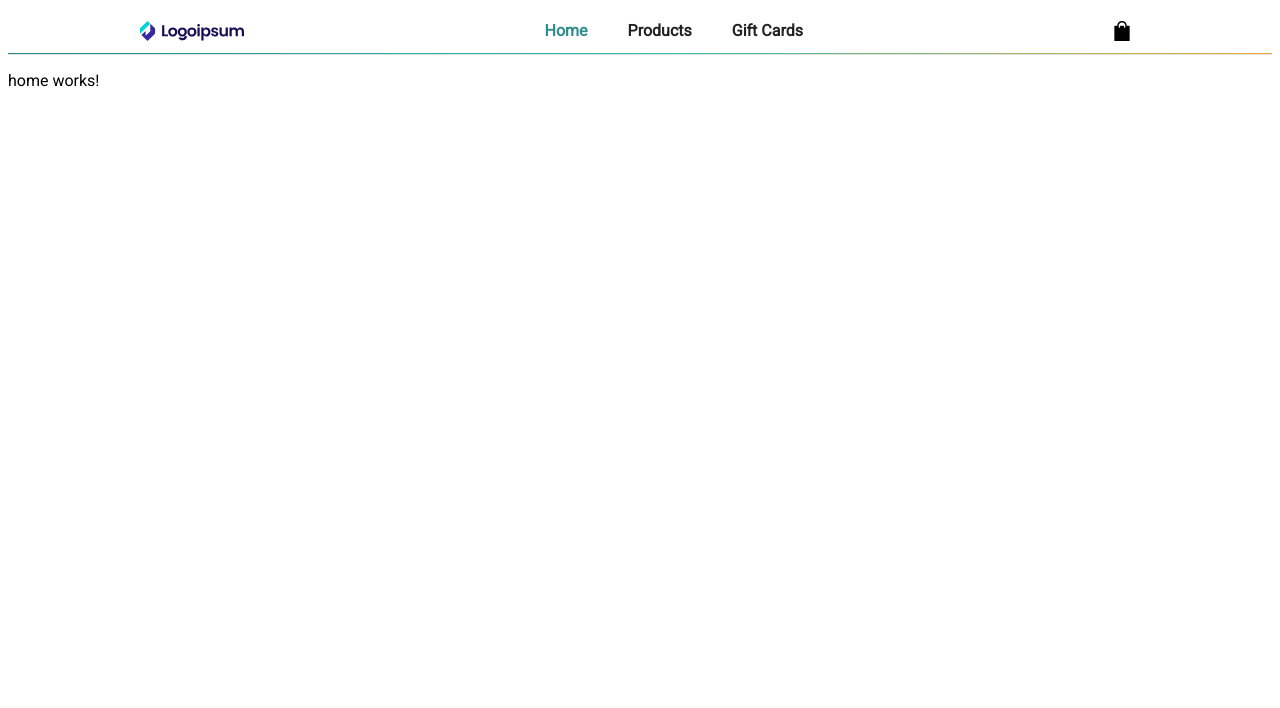
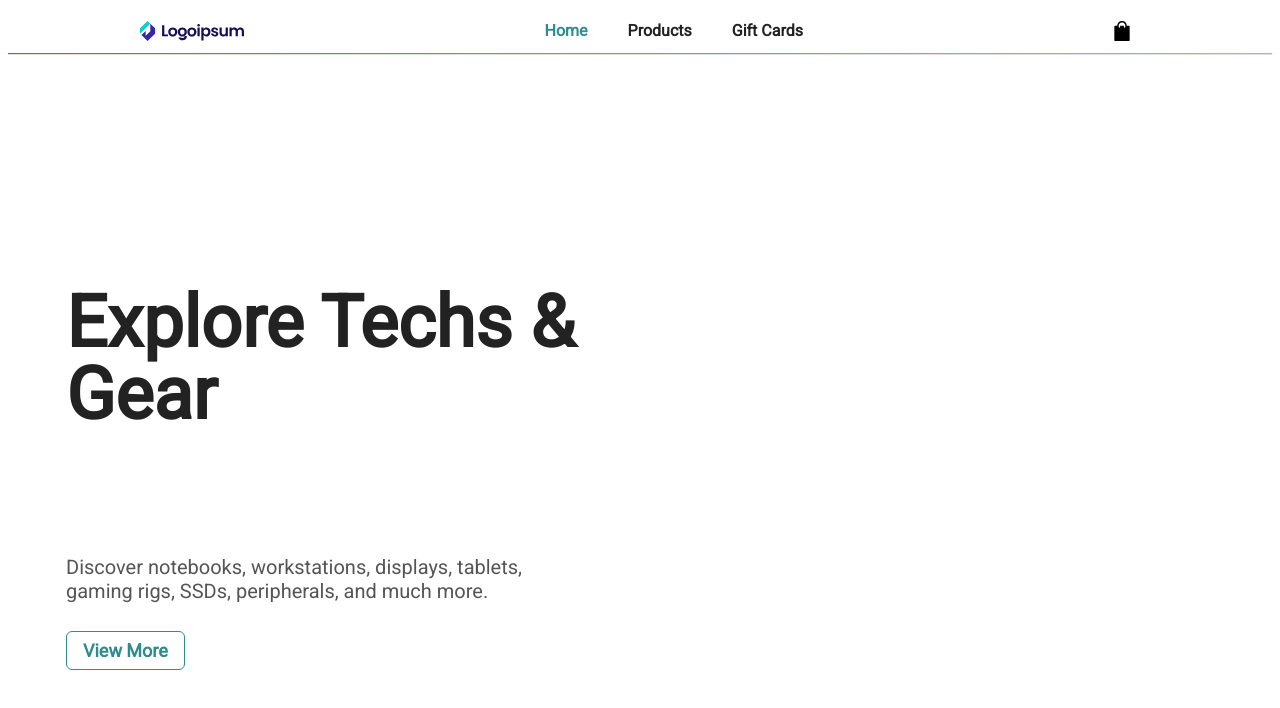
Before and after one commit to Jutrzenka/Angular-ecommarce-shop, an Angular app: page / in a window 1280 px wide. Shown: the top 708 px of the page. Built offline with nearby package versions, Linux system fonts and the light colour scheme.

Commit message:
Added home-banner component

```diff
--- /dev/null
+++ b/src/app/pages/home/home-banner/home-banner.html
@@ -0,0 +1,10 @@
+<section class="banner">
+  <article class="banner__content">
+    <h1 class="banner__title">Explore Techs & Gear</h1>
+    <p class="banner__description">
+      Discover notebooks, workstations, displays, tablets, gaming rigs, SSDs, peripherals, and much
+      more.
+    </p>
+    <button class="banner__button" (click)="onViewMoreClick()">View More</button>
+  </article>
+</section>
--- /dev/null
+++ b/src/app/pages/home/home-banner/home-banner.scss
@@ -0,0 +1,59 @@
+@use '../../../../variables.scss' as *;
+
+.banner {
+  padding: 2rem;
+  display: flex;
+  justify-content: center;
+
+  &__content {
+    display: flex;
+    flex-direction: column;
+    max-width: 32rem;
+    margin: 0 auto;
+    gap: 0.5rem;
+  }
+
+  &__title {
+    color: $text-primary;
+    font-weight: 900;
+    font-size: 3rem;
+    line-height: 1;
+
+    @media (min-width: 1024px) {
+      font-size: 4.5rem;
+    }
+  }
+
+  &__description {
+    font-size: 1.125rem;
+    color: $text-secondary;
+
+    @media (min-width: 768px) {
+      font-size: 1.25rem;
+    }
+  }
+
+  &__button {
+    font-size: large;
+    font-weight: 900;
+    color: $primary-color;
+    border: 1px solid $primary-color;
+    border-radius: 0.375rem;
+    padding: 0.5rem 1rem;
+    width: fit-content;
+    background: transparent;
+    cursor: pointer;
+    transition: all 0.2s ease;
+
+    &:focus {
+      outline: 2px solid $accent-color;
+      outline-offset: 2px;
+    }
+
+    &:hover {
+      background: $accent-color;
+      color: $text-primary;
+      border-color: $accent-color;
+    }
+  }
+}
--- /dev/null
+++ b/src/app/pages/home/home-banner/home-banner.ts
@@ -0,0 +1,15 @@
+import { Component } from '@angular/core';
+import { Router } from '@angular/router';
+
+@Component({
+  selector: 'app-home-banner',
+  templateUrl: './home-banner.html',
+  styleUrls: ['./home-banner.scss'],
+})
+export class HomeBannerComponent {
+  constructor(private router: Router) {}
+
+  onViewMoreClick(): void {
+    this.router.navigate(['/products']);
+  }
+}
--- a/src/app/pages/home/home.html
+++ b/src/app/pages/home/home.html
@@ -1 +1,5 @@
-<p>home works!</p>
+<main>
+  <section>
+    <app-home-banner />
+  </section>
+</main>
--- a/src/app/pages/home/home.scss
+++ b/src/app/pages/home/home.scss
@@ -0,0 +1,12 @@
+section {
+  display: grid;
+  place-content: center;
+  gap: 0.5rem;
+  padding-top: 0;
+  padding-bottom: 0;
+
+  @media (min-width: 1024px) {
+    grid-template-columns: repeat(2, 1fr);
+    padding-top: 6.5rem;
+  }
+}
```
Also changed, not shown: src/app/pages/home/home.ts (+4 -5 lines).
